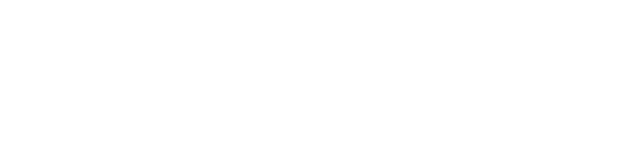
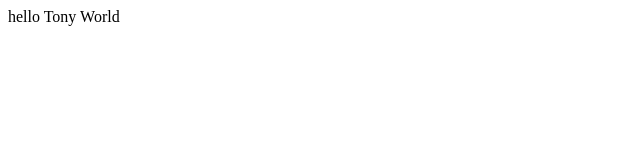
Before and after one commit to tonyduarte/code-club, a plain HTML site: page index.html in a window 1280 px wide. Shown: the whole page, without its empty margins (0-640 px from the left). Drawn offline with Linux system fonts and the light colour scheme.

Commit message:
add welcome msg

```diff
--- a/index.html
+++ b/index.html
@@ -7,6 +7,7 @@
 
 <!-- web page here -->
 
+hello Tony World
 
 </body>
 </html>
```
